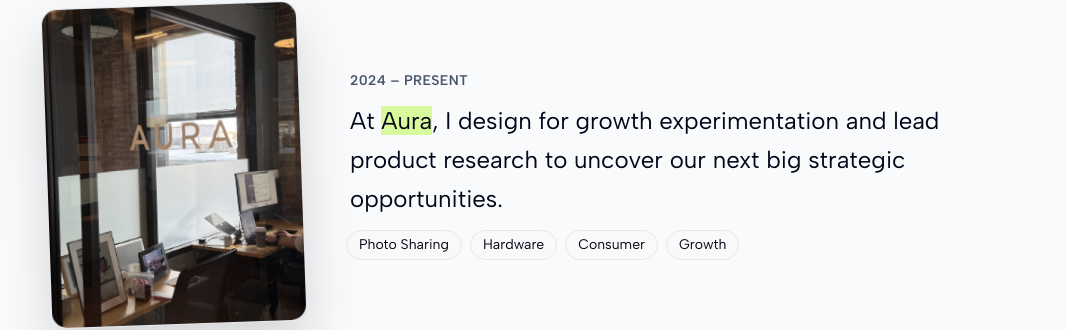
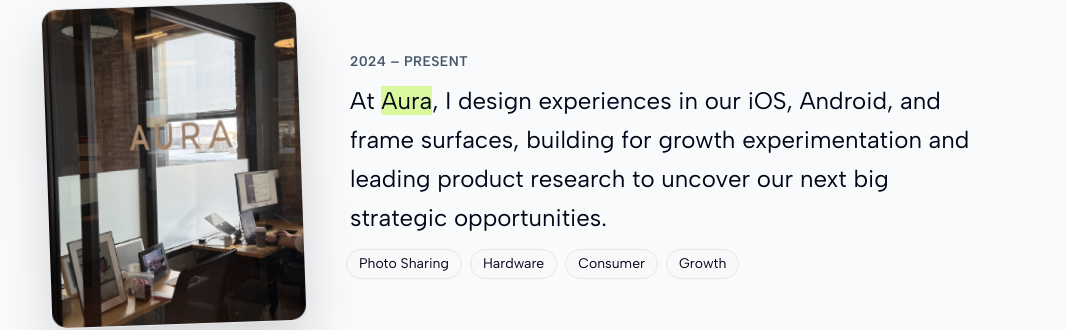
Before and after one commit to kunalbhat/portfolio-2025, a Next.js app: page /about in a window 1280 px wide. Shown: the part 1362-1692 px from the top of the page, without its empty margins (106-1173 px from the left). Built offline with nearby package versions, Linux system fonts and the light colour scheme; no server answers.

Commit message:
copy updates

```diff
--- a/src/app/about/page.tsx
+++ b/src/app/about/page.tsx
@@ -55,8 +55,10 @@
                   >
                     Aura
                   </a>
-                  , I design for growth experimentation and lead product
-                  research to uncover our next big strategic opportunities.
+                  , I design experiences in our iOS, Android, and frame
+                  surfaces, building for growth experimentation and leading
+                  product research to uncover our next big strategic
+                  opportunities.
                 </p>
                 <ul className="tag-list">
                   <li className="tag-pill">Photo Sharing</li>
--- a/src/app/work/nutrition-coach/page.tsx
+++ b/src/app/work/nutrition-coach/page.tsx
@@ -63,7 +63,7 @@
                 Timeline
               </p>
               <p className="text-lg md:text-xl font-semibold">
-                July 1 – August 31 (2 months)
+                July 1 &ndash; August 31 (2 months)
               </p>
             </div>
           </section>
```
